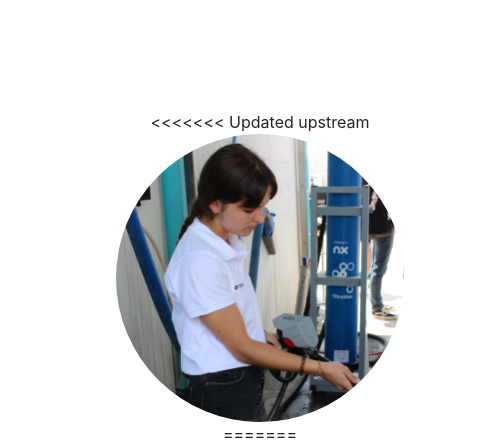
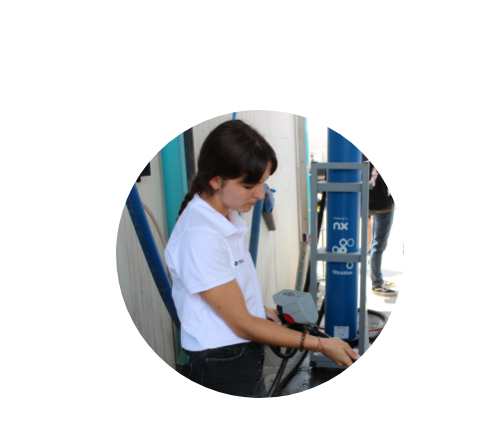
Before and after one commit to cordpat/cordpat.github.io, a plain HTML site: page index.html in a window 1280 px wide. Shown: the part 522-965 px from the top of the page, 0-491 px from the left. Drawn offline with nearby package versions, Linux system fonts and the light colour scheme.

Commit message:
Update index.html

```diff
--- a/index.html
+++ b/index.html
@@ -70,11 +70,7 @@
                 <div class="row">
 	<div class="col-lg-4">
                         <div class="team-member">
-<<<<<<< Updated upstream
-                            <img class="mx-auto rounded-circle" src="assets/img/yo5.JPG" alt="..." />
-=======
                             <img class="mx-auto rounded-circle" src="https://raw.githubusercontent.com/cordpat/cordpat.github.io/main/assets/img/yo5.JPG" alt="..." />
->>>>>>> Stashed changes
                         </div>
                     </div>
 
```
